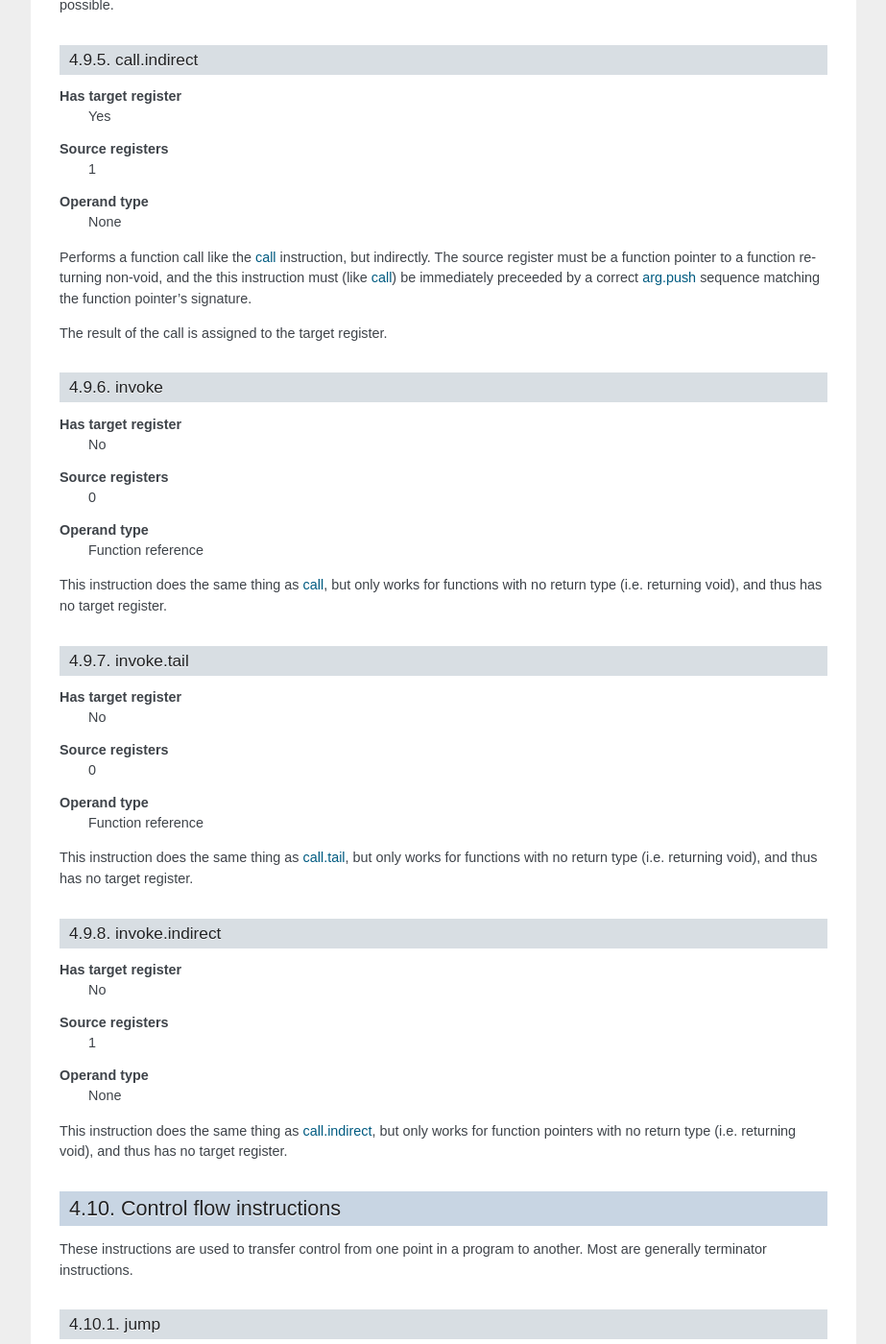
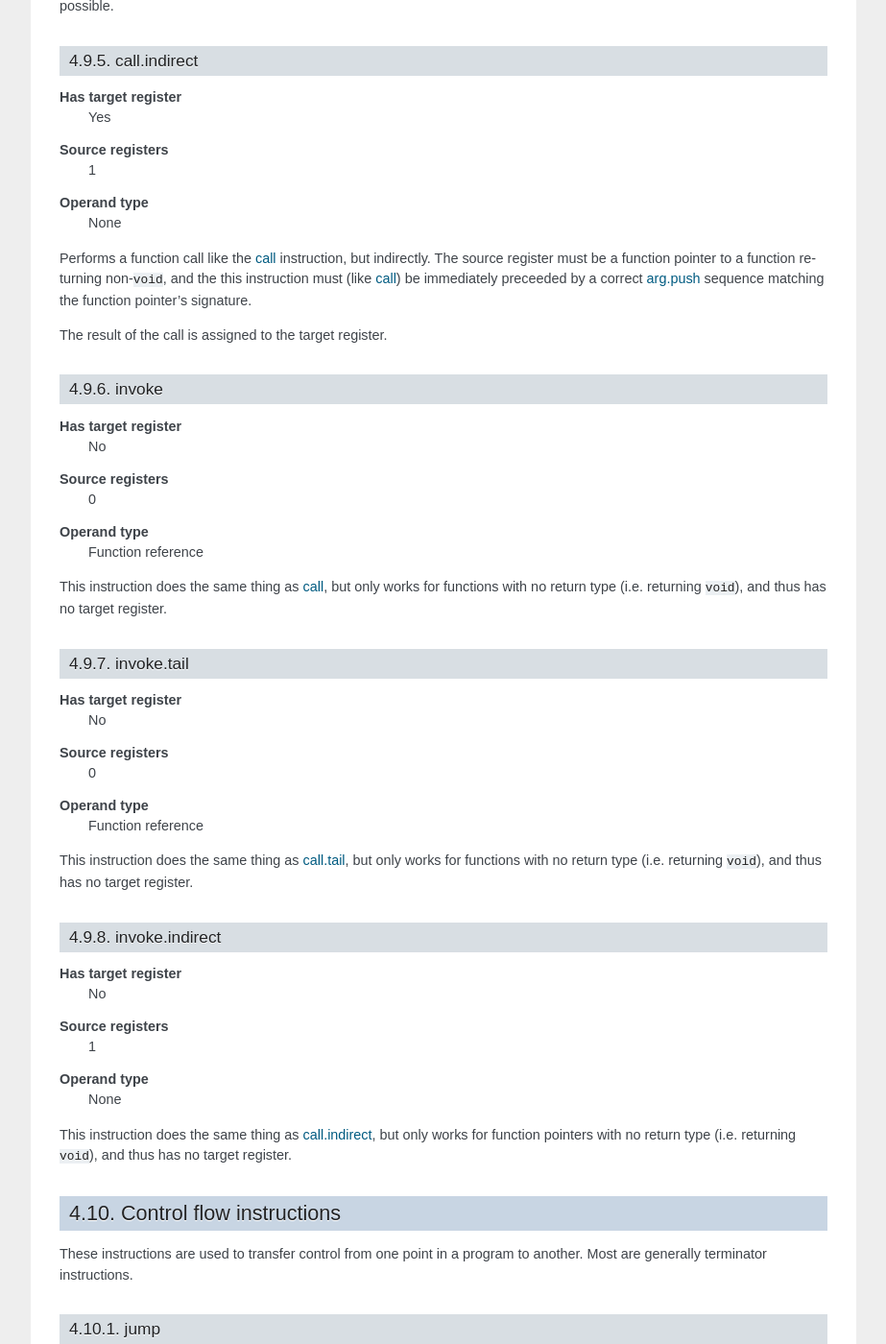
Before and after one commit to lycus/mci, a Sphinx documentation site: the page built from docs/instruction_set.rst, in a window 1280 px wide and 1400 px high, scrolled down 25014 px. Shown: the whole window at 96% size, without its empty margins (198-1121 px from the left). Built offline with Sphinx 7.4.7, drawn with Linux system fonts in a browser that asks for light colours; some of the changed text lies outside the part shown.

```diff
--- a/docs/instruction_set.rst
+++ b/docs/instruction_set.rst
@@ -1290,7 +1290,8 @@ call
     Function reference
 
 This performs a call to the function given as operand. This instruction
-expects that the function has a return type (i.e. it does not return void).
+expects that the function has a return type (i.e. it does not return
+``void``).
 
 This instruction should follow immediately after a correct sequence of
 arg.push_ instructions.
@@ -1322,9 +1323,10 @@ call.indirect
     None
 
 Performs a function call like the call_ instruction, but indirectly. The
-source register must be a function pointer to a function returning non-void,
-and the this instruction must (like call_) be immediately preceeded by a
-correct arg.push_ sequence matching the function pointer's signature.
+source register must be a function pointer to a function returning
+non-``void``, and the this instruction must (like call_) be immediately
+preceeded by a correct arg.push_ sequence matching the function pointer's
+signature.
 
 The result of the call is assigned to the target register.
 
@@ -1339,7 +1341,8 @@ invoke
     Function reference
 
 This instruction does the same thing as call_, but only works for functions
-with no return type (i.e. returning void), and thus has no target register.
+with no return type (i.e. returning ``void``), and thus has no target
+register.
 
 invoke.tail
 -----------
@@ -1352,8 +1355,8 @@ invoke.tail
     Function reference
 
 This instruction does the same thing as call.tail_, but only works for
-functions with no return type (i.e. returning void), and thus has no target
-register.
+functions with no return type (i.e. returning ``void``), and thus has no
+target register.
 
 invoke.indirect
 ---------------
@@ -1366,8 +1369,8 @@ invoke.indirect
     None
 
 This instruction does the same thing as call.indirect_, but only works for
-function pointers with no return type (i.e. returning void), and thus has no
-target register.
+function pointers with no return type (i.e. returning ``void``), and thus
+has no target register.
 
 Control flow instructions
 +++++++++++++++++++++++++
@@ -1416,7 +1419,7 @@ leave
     None
 
 Leaves (i.e. returns from) the current function. This is only valid if
-the function returns void (or, in other words, has no return type).
+the function returns ``void`` (or, in other words, has no return type).
 
 This is a terminator instruction.
 
@@ -1432,7 +1435,7 @@ return
 
 Returns from the current function with the value in the source register
 as the return value. This is only valid in functions that don't return
-void (i.e. have a return type).
+``void`` (i.e. have a return type).
 
 The source register must be the exact same type as the function's return
 type.
```
Also changed, not shown: other parts of docs/instruction_set.rst (+1 -0 lines), docs/type_system.rst (+6 -9 lines).
